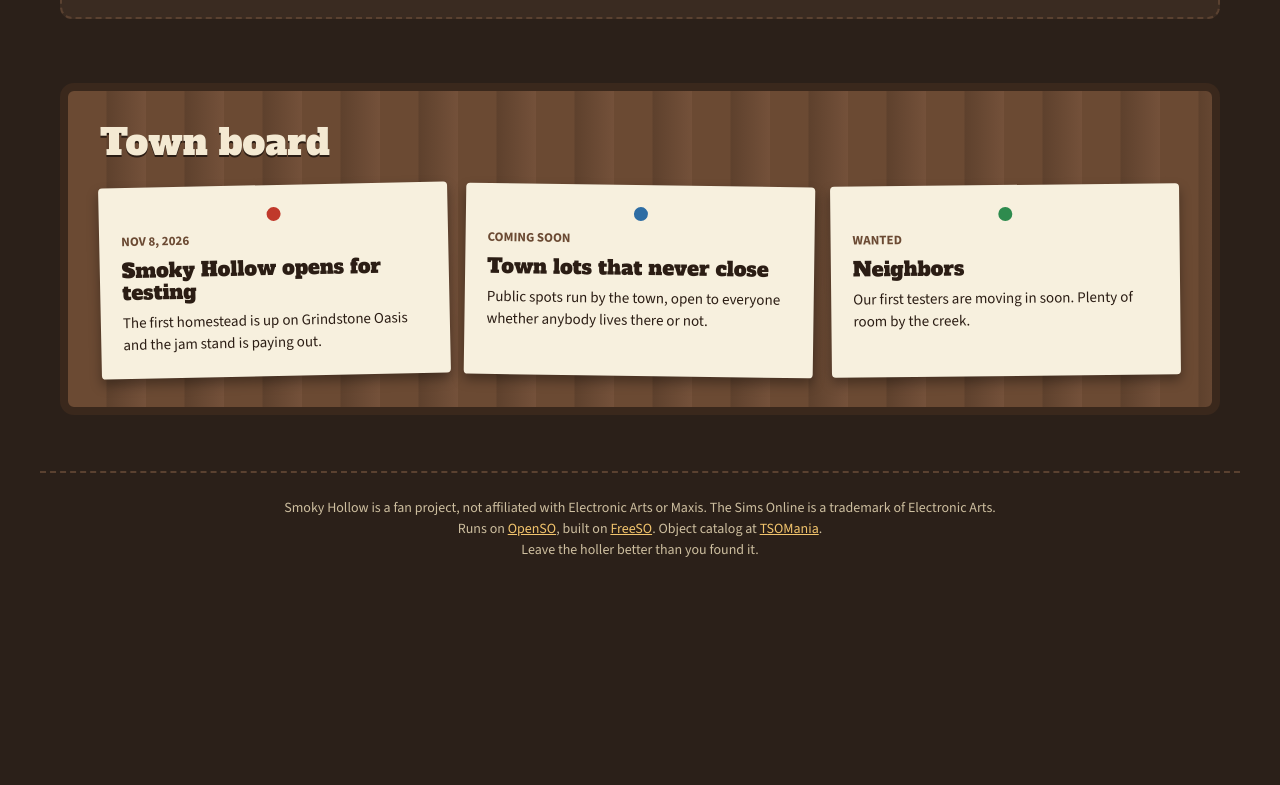
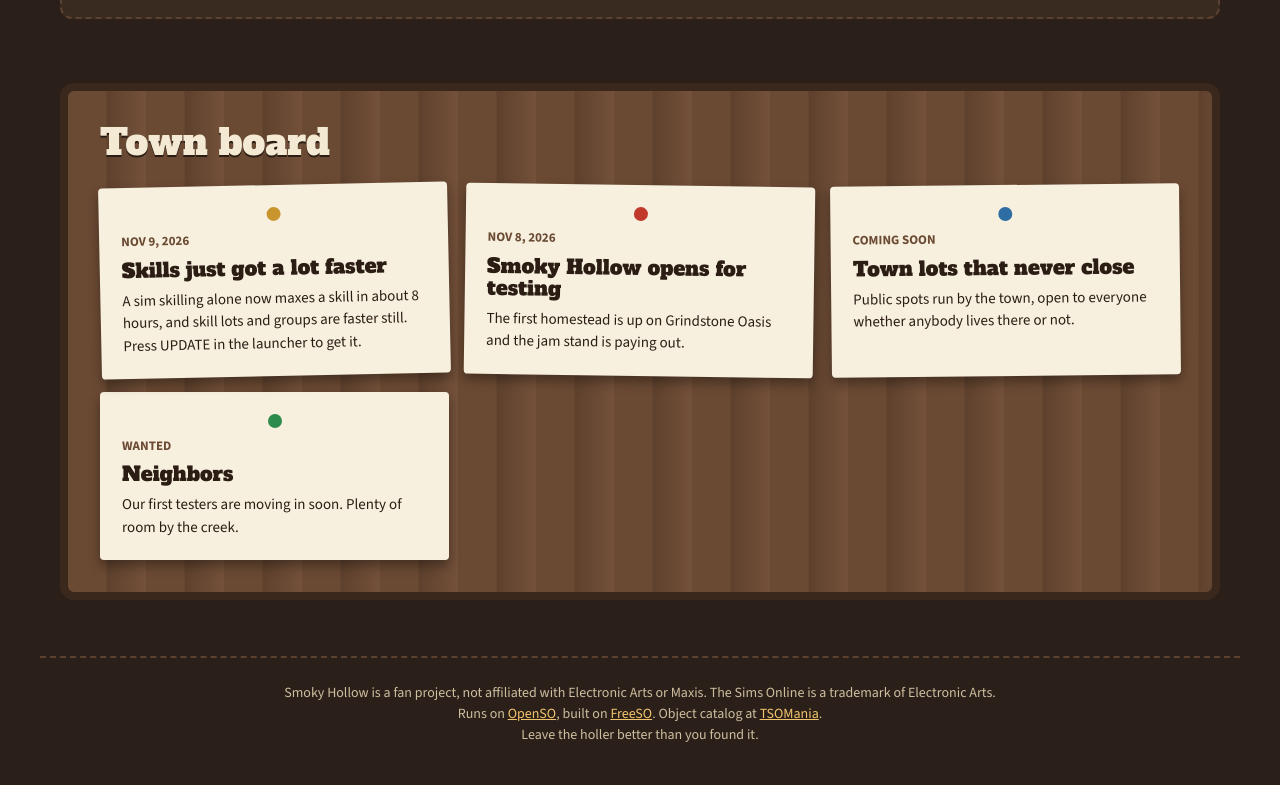
Before and after one commit to smokyhollowtso/smokyhollowtso.github.io, a plain HTML site: page index.html in a window 1280 px wide. Shown: the part 2492-3277 px from the top of the page. Before the commit the page ends 3092 px from the top, so only its background shows below. Drawn offline with nearby package versions, Linux system fonts and the light colour scheme; no server answers.

Commit message:
Add files via upload

```diff
--- a/index.html
+++ b/index.html
@@ -241,7 +241,7 @@ footer{border-top:2px dashed var(--edge);padding:24px 20px 40px;font-size:14px;c
 
   <section id="board" class="board" aria-labelledby="board-h">
     <h2 id="board-h">Town board</h2>
-    <div class="grid3">
+    <div class="grid3" id="board-notes">
       <article class="note"><span class="tack" style="background:#C0392B" aria-hidden="true"></span><time class="when" datetime="2026-11-08">NOV 8, 2026</time><h3>Smoky Hollow opens for testing</h3><p>The first homestead is up on Grindstone Oasis and the jam stand is paying out.</p></article>
       <article class="note"><span class="tack" style="background:#2E6DA4" aria-hidden="true"></span><span class="when">COMING SOON</span><h3>Town lots that never close</h3><p>Public spots run by the town, open to everyone whether anybody lives there or not.</p></article>
       <article class="note"><span class="tack" style="background:#2E8B4E" aria-hidden="true"></span><span class="when">WANTED</span><h3>Neighbors</h3><p>Our first testers are moving in soon. Plenty of room by the creek.</p></article>
@@ -280,5 +280,25 @@ footer{border-top:2px dashed var(--edge);padding:24px 20px 40px;font-size:14px;c
   dot.className='wait';load();setInterval(load,60000);
 })();
 </script>
+<script>
+(function(){
+  // The Town board reads the same news as the launcher (launcher.json), so one upload updates both.
+  var box=document.getElementById('board-notes'); if(!box||!window.fetch) return;
+  var colors={red:'#C0392B',blue:'#2E6DA4',green:'#2E8B4E',gold:'#C8952F'};
+  fetch('launcher.json',{cache:'no-store'}).then(function(r){return r.json();}).then(function(m){
+    var news=(m&&m.news)||[]; if(!news.length) return;
+    box.innerHTML='';
+    news.forEach(function(n){
+      var a=document.createElement('article'); a.className='note';
+      var tack=document.createElement('span'); tack.className='tack'; tack.setAttribute('aria-hidden','true');
+      tack.style.background=colors[(n.tag||'').toLowerCase()]||colors.red; a.appendChild(tack);
+      if(n.date){var w=document.createElement('span'); w.className='when'; w.textContent=String(n.date).toUpperCase(); a.appendChild(w);}
+      var h=document.createElement('h3'); h.textContent=n.title||''; a.appendChild(h);
+      if(n.body){var b=document.createElement('p'); b.textContent=n.body; a.appendChild(b);}
+      box.appendChild(a);
+    });
+  }).catch(function(){});
+})();
+</script>
 </body>
 </html>
```
